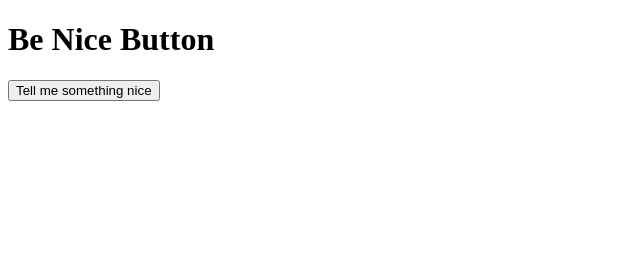
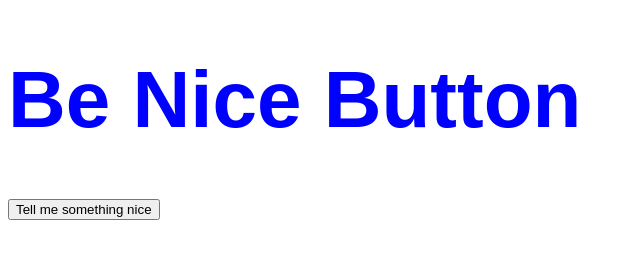
Before and after one commit to oswaldosalazar/Deploy_practice_button, a plain HTML site: page index.html in a window 1280 px wide. Shown: the whole page, without its empty margins (0-640 px from the left). Drawn offline with nearby package versions, Linux system fonts and the light colour scheme.

Commit message:
Fixed css

```diff
--- a/index.html
+++ b/index.html
@@ -3,6 +3,7 @@
   <head>
     <meta charset="utf-8">
     <title>The Be Nice Button</title>
+    <link rel="stylesheet" href="styles.css">
   </head>
   <body>
     <header>
--- a/styles.css
+++ b/styles.css
@@ -1,7 +1,8 @@
 body {
+  color: blue;
   font-family: sans-serif;
 }
 
 h1 {
-  font-size: 15em
+  font-size: 5em
 }
```
